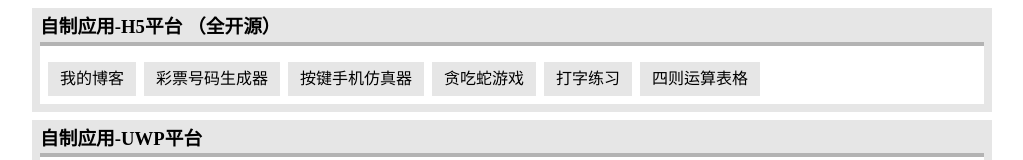
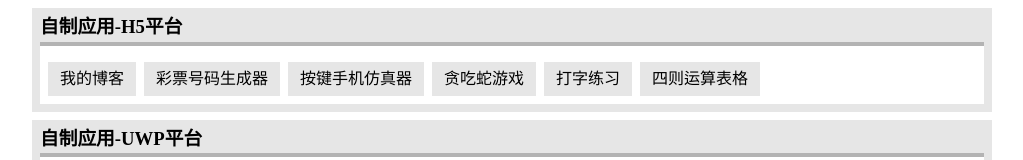
Before and after one commit to kljzndx/navigation, a Vue app: page / in a window 1280 px wide. Shown: the top 160 px of the page, without its empty margins (128-1151 px from the left). Built offline with nearby package versions, Linux system fonts and the light colour scheme.

Commit message:
去除“全开源”标识

```diff
--- a/src/App.vue
+++ b/src/App.vue
@@ -13,7 +13,7 @@ interface NavGroup {
 const navList: NavGroup[] = [
   {
     key: 'my-app-h5',
-    name: '自制应用-H5平台 （全开源）',
+    name: '自制应用-H5平台',
     items: [
       { text: '我的博客', link: 'https://kljzndx.github.io/blog/' },
       { text: '彩票号码生成器', link: 'https://kljzndx.github.io/lottery-number-builder/' },
```
